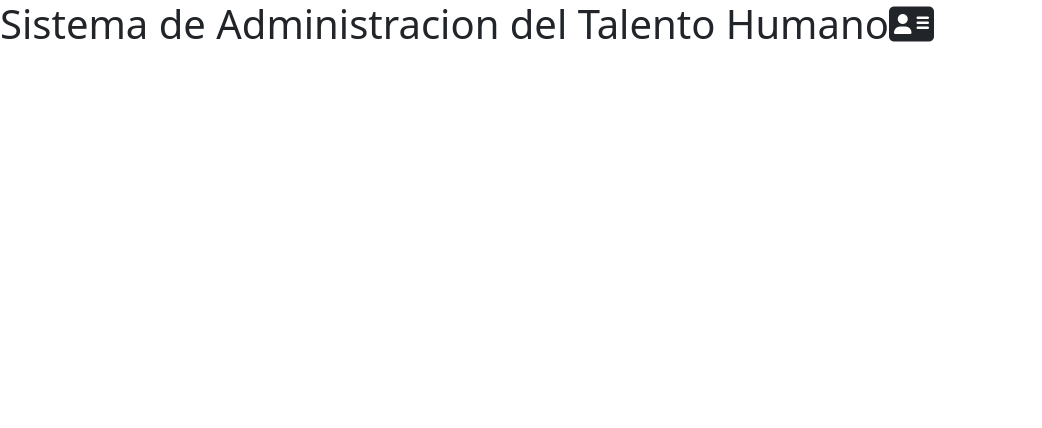
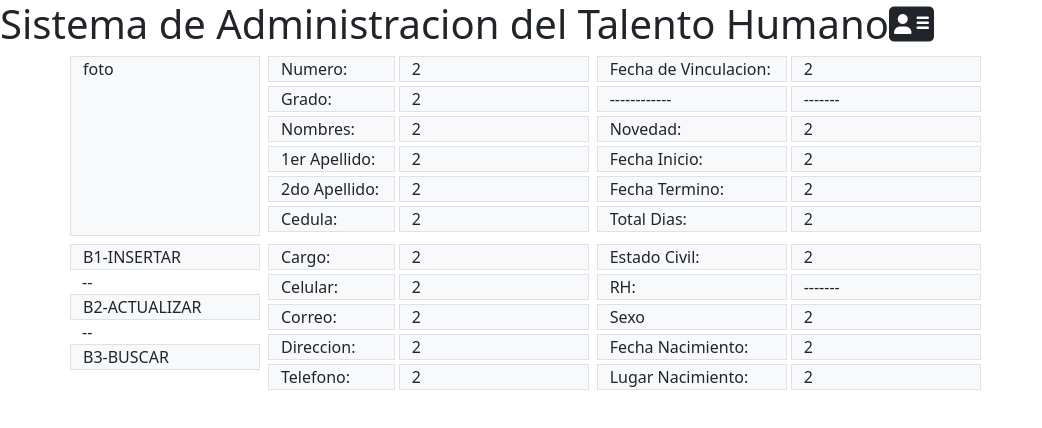
Before and after one commit to pedrogaonacruz/anessa, a plain HTML site: page index.html in a window 1280 px wide. Shown: the whole page, without its empty margins (0-1042 px from the left). Drawn offline with Linux system fonts and the light colour scheme.

Commit message:
Inicio maquetacion de interfaz de usuario

```diff
--- a/index.html
+++ b/index.html
@@ -1,5 +1,6 @@
 <!doctype html>
 <html lang="es">
+
 <head>
   <title>Sistema de Administracion del Talento Humano</title>
   <!-- Required meta tags -->
@@ -17,10 +18,126 @@
 <body>
   <h1>Sistema de Administracion del Talento Humano<i class="fas fa-address-card"></i></h1>
 
+
+  <div class="container">
+<!-- Inicio Bloque Superior -->
+    <div class="row">
+      <div class="col-2 bg-light border me-2">foto</div>
+      <div class="col-8">
+        <div class="row mb-1">
+          <div class="col-2 bg-light border me-1">Numero:</div>
+          <div class="col-3 bg-light border me-2">2</div>
+          <div class="col-3 bg-light border me-1">Fecha de Vinculacion:</div>
+          <div class="col-3 bg-light border">2</div>
+        </div>
+        <div class="row mb-1">
+          <div class="col-2 bg-light border me-1">Grado:</div>
+          <div class="col-3 bg-light border me-2">2</div>
+          <div class="col-3 bg-light border me-1">------------</div>
+          <div class="col-3 bg-light border">-------</div>
+        </div>
+        <div class="row mb-1">
+          <div class="col-2 bg-light border me-1">Nombres:</div>
+          <div class="col-3 bg-light border me-2">2</div>
+          <div class="col-3 bg-light border me-1">Novedad:</div>
+          <div class="col-3 bg-light border">2</div>
+        </div>
+        <div class="row mb-1">
+          <div class="col-2 bg-light border me-1">1er Apellido:</div>
+          <div class="col-3 bg-light border me-2">2</div>
+          <div class="col-3 bg-light border me-1">Fecha Inicio:</div>
+          <div class="col-3 bg-light border">2</div>
+        </div>
+        <div class="row mb-1">
+          <div class="col-2 bg-light border me-1">2do Apellido:</div>
+          <div class="col-3 bg-light border me-2">2</div>
+          <div class="col-3 bg-light border me-1">Fecha Termino:</div>
+          <div class="col-3 bg-light border">2</div>
+        </div>
+        <div class="row mb-1">
+          <div class="col-2 bg-light border me-1">Cedula:</div>
+          <div class="col-3 bg-light border me-2">2</div>
+          <div class="col-3 bg-light border me-1">Total Dias:</div>
+          <div class="col-3 bg-light border">2</div>
+        </div>
+
+      </div>
+
+    </div>
+<!-- Fin Bloque Superior -->
+
+<!--Inicio Bloque Inferior -->
+<!--Inicio Menu de Botones -->
+
+    <div class="row mt-2">
+      <div class="col-2 me-2">
+        <div class="row">
+          <div class="col border bg-light">B1-INSERTAR</div>
+        </div>
+        <div class="row">
+          <div class="col">--</div>
+        </div>
+        <div class="row">
+          <div class="col border bg-light">B2-ACTUALIZAR</div>
+        </div>
+        <div class="row">
+          <div class="col">--</div>
+        </div>
+        <div class="row">
+          <div class="col border bg-light">B3-BUSCAR</div>
+        </div>
+      </div>
+<!--Fin Menu de Botones -->
+
+
+      <div class="col-8">
+        <div class="row mb-1">
+          <div class="col-2 bg-light border me-1">Cargo:</div>
+          <div class="col-3 bg-light border me-2">2</div>
+          <div class="col-3 bg-light border me-1">Estado Civil:</div>
+          <div class="col-3 bg-light border">2</div>
+        </div>
+        <div class="row mb-1">
+          <div class="col-2 bg-light border me-1">Celular:</div>
+          <div class="col-3 bg-light border me-2">2</div>
+          <div class="col-3 bg-light border me-1">RH:</div>
+          <div class="col-3 bg-light border">-------</div>
+        </div>
+        <div class="row mb-1">
+          <div class="col-2 bg-light border me-1">Correo:</div>
+          <div class="col-3 bg-light border me-2">2</div>
+          <div class="col-3 bg-light border me-1">Sexo</div>
+          <div class="col-3 bg-light border">2</div>
+        </div>
+        <div class="row mb-1">
+          <div class="col-2 bg-light border me-1">Direccion:</div>
+          <div class="col-3 bg-light border me-2">2</div>
+          <div class="col-3 bg-light border me-1">Fecha Nacimiento:</div>
+          <div class="col-3 bg-light border">2</div>
+        </div>
+        <div class="row mb-1">
+          <div class="col-2 bg-light border me-1">Telefono:</div>
+          <div class="col-3 bg-light border me-2">2</div>
+          <div class="col-3 bg-light border me-1">Lugar Nacimiento:</div>
+          <div class="col-3 bg-light border">2</div>
+        </div>
+
+      </div>
+
+    </div>
+    <!--Fin Bloque Inferior -->
+
+  </div>
+
+
+
+
+
   <!-- Optional JavaScript; choose one of the two! -->
   <!-- Option 2: Separate Popper and Bootstrap JS -->
   <script src="js/popper.min.js"></script>
   <script src="js/bootstrap.min.js"></script>
 
 </body>
+
 </html>
```
Lines whose indentation alone changed are shown as unchanged.
